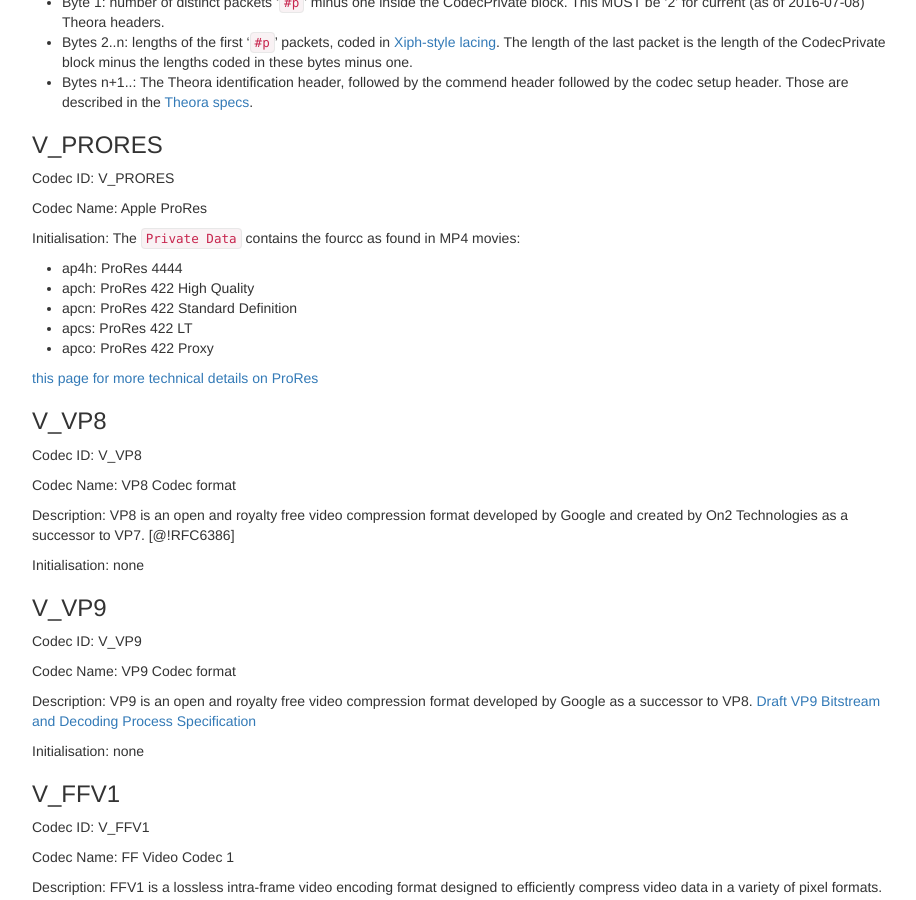
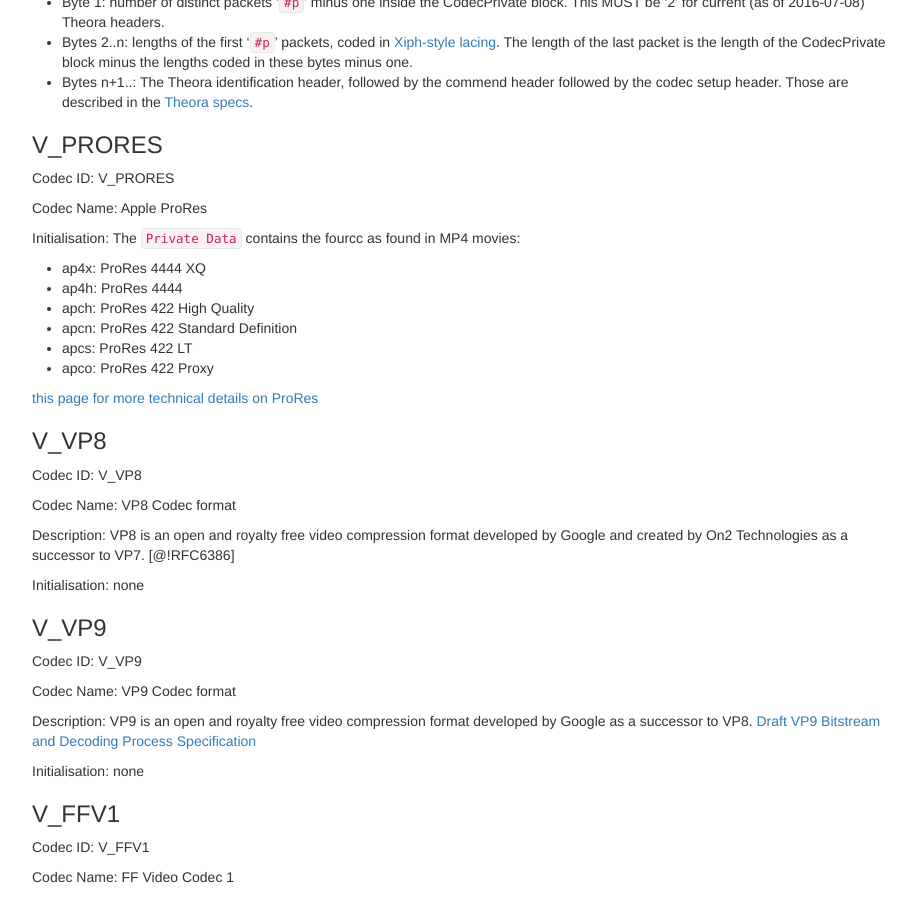
Before and after one commit to ietf-wg-cellar/matroska-specification, a Jekyll site: the page built from codec_specs.md, in a window 1280 px wide and 900 px high, scrolled down 4210 px. Shown: the whole window, without its empty margins (273-1189 px from the left). Built offline with Jekyll 4.4.1, drawn with Linux system fonts in a browser that asks for light colours; our own code applies the rules of GitHub Pages for plain Markdown files.

Commit message:
add missing 4444 XQ flavour to ProRes (#137)
* add missing 4444 XQ flavour to ProRes

```diff
--- a/codec_specs.md
+++ b/codec_specs.md
@@ -212,6 +212,7 @@
 
 Initialisation: The `Private Data` contains the fourcc as found in MP4 movies:
 
+*   ap4x: ProRes 4444 XQ
 *   ap4h: ProRes 4444
 *   apch: ProRes 422 High Quality
 *   apcn: ProRes 422 Standard Definition
```
